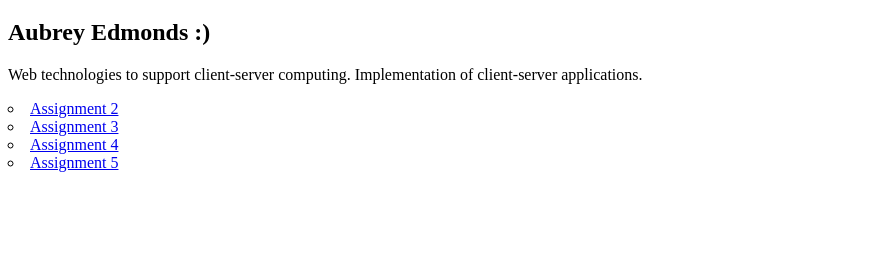
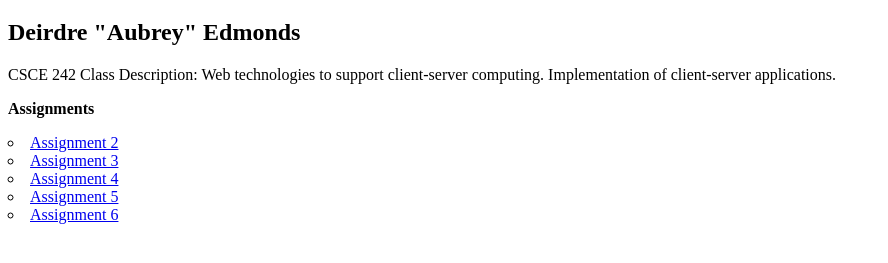
Before and after one commit to aubreyedmonds/aubreyedmonds.github.io, a plain HTML site: page index.html in a window 1280 px wide. Shown: the part 61-324 px from the top of the page, without its empty margins (0-888 px from the left). Drawn offline with Linux system fonts and the light colour scheme.

Commit message:
making changes to main page

```diff
--- a/index.html
+++ b/index.html
@@ -6,14 +6,16 @@
 <body>
 
 <h1>CSCE 242-001</h1>
-  <h2>Aubrey Edmonds :)</h2>
-<p>Web technologies to support client-server computing. Implementation of client-server applications.</p>
+  <h2>Deirdre "Aubrey" Edmonds</h2>
+<p>CSCE 242 Class Description: Web technologies to support client-server computing. Implementation of client-server applications.</p>
 
+  <p><strong>Assignments</strong></p>
   <u1 style="list-style-type:circle;">
     <li><a href="assignments/assignment2/index.html">Assignment 2</a></li>
     <li><a href="assignments/assignment3/index.html">Assignment 3</a></li>
     <li><a href="assignments/assignment4/index.html">Assignment 4</a></li>
     <li><a href="assignments/assignment5/index.html">Assignment 5</a></li>
+    <li><a href="assignments/assignment6/index.html">Assignment 6</a></li>
     </ul>
 
 </body>
```
